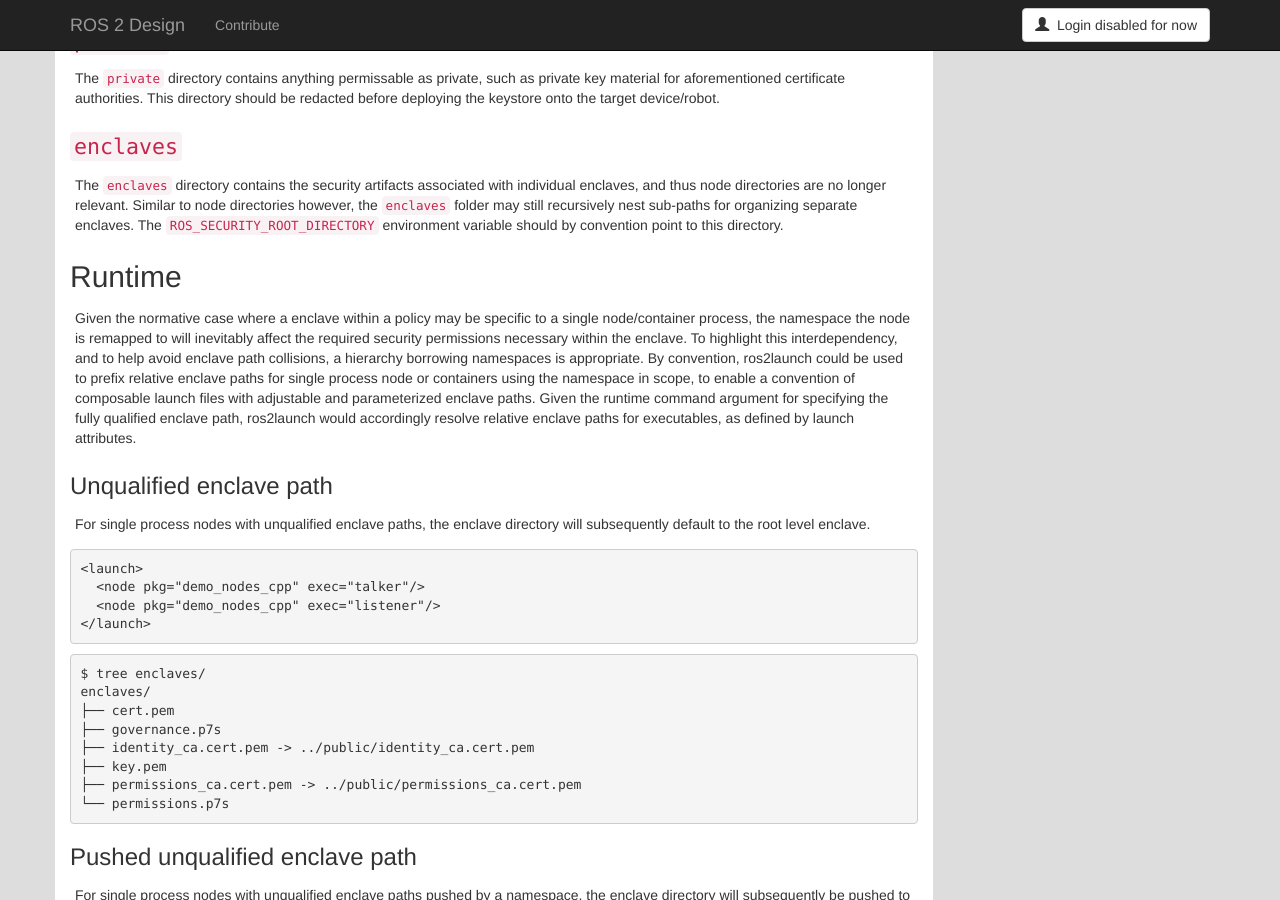
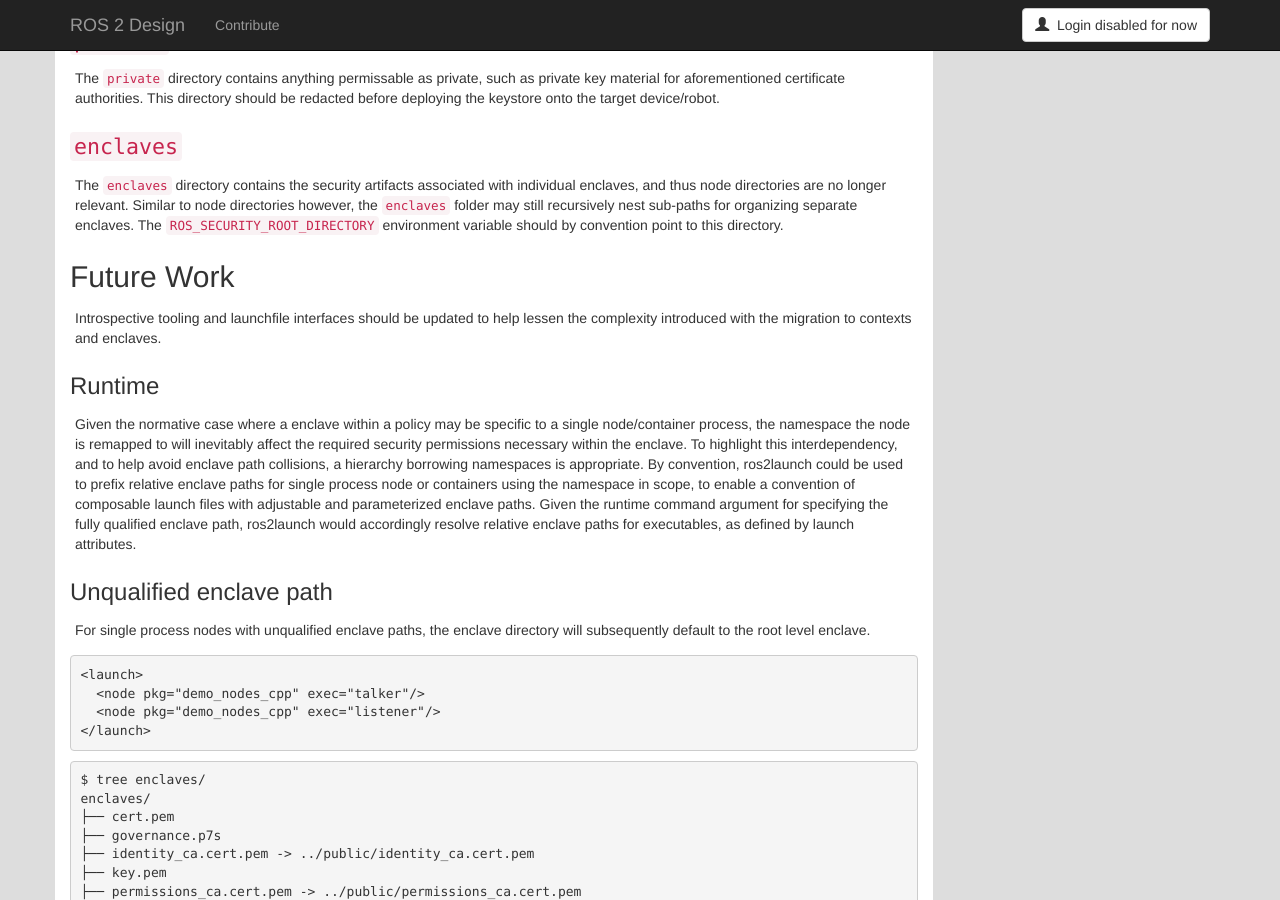
Before and after one commit to ros2/design, a Jekyll site: the page built from articles/ros2_security_enclaves.md, in a window 1280 px wide and 900 px high, scrolled down 1516 px. Built offline with Jekyll 4.4.1, drawn with Linux system fonts in a browser that asks for light colours; nearby versions of some CDN libraries.

Commit message:
Relegate lunch intertraion to future work

```diff
--- a/articles/ros2_security_enclaves.md
+++ b/articles/ros2_security_enclaves.md
@@ -98,8 +98,11 @@ The ``enclaves`` directory contains the security artifacts associated with indiv
 Similar to node directories however, the `enclaves` folder may still recursively nest sub-paths for organizing separate enclaves.
 The `ROS_SECURITY_ROOT_DIRECTORY` environment variable should by convention point to this directory.
 
+## Future Work
 
-## Runtime
+Introspective tooling and launchfile interfaces should be updated to help lessen the complexity introduced with the migration to contexts and enclaves.
+
+### Runtime
 
 Given the normative case where a enclave within a policy may be specific to a single node/container process, the namespace the node is remapped to will inevitably affect the required security permissions necessary within the enclave.
 To highlight this interdependency, and to help avoid enclave path collisions, a hierarchy borrowing namespaces is appropriate.
```
